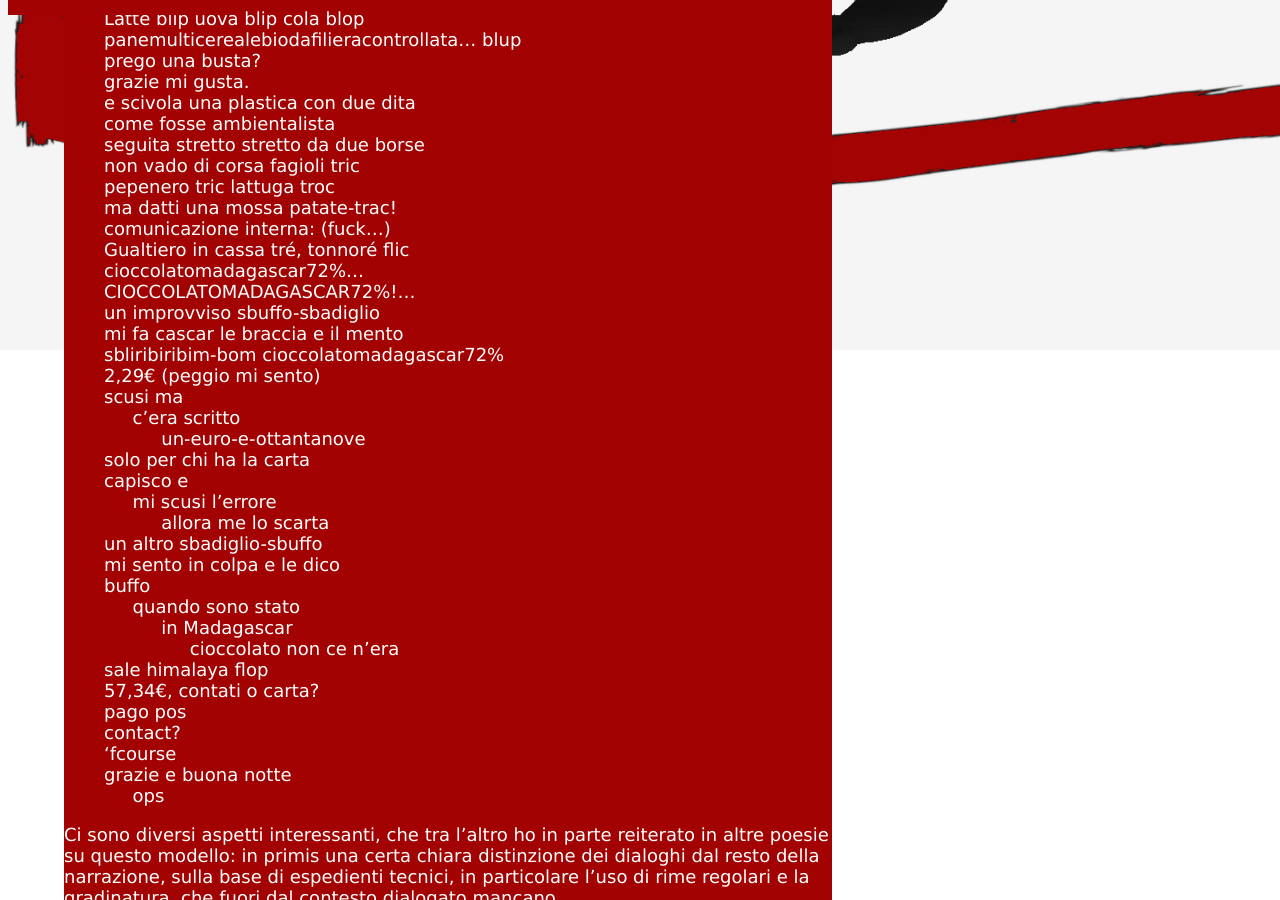
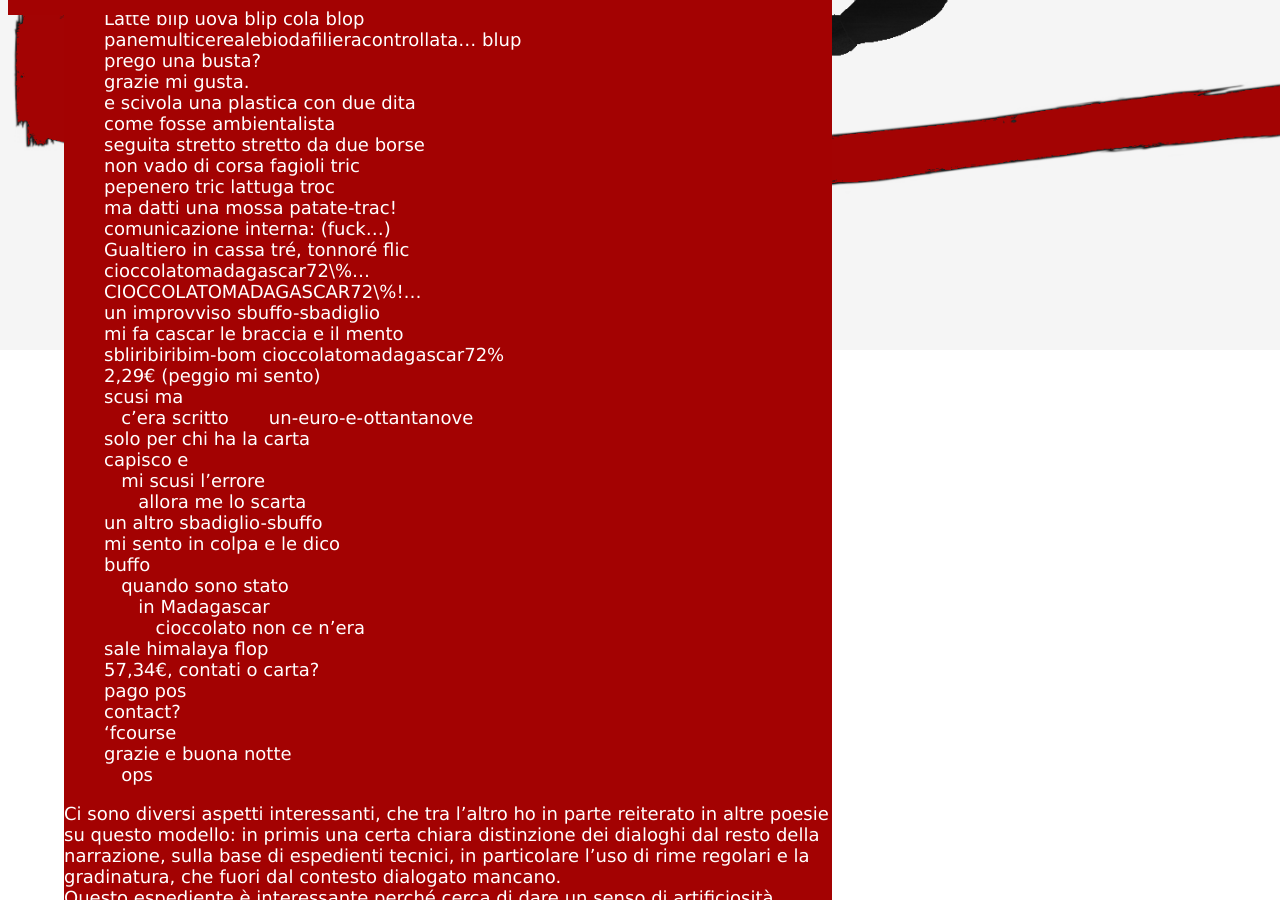
Before and after one commit to thechiefm88/thechiefm88.github.io, a Jekyll site: the page built from _posts/2021-07-21-poesia-cassiera-esausta.md, in a window 1280 px wide and 900 px high, scrolled down 550 px. Built offline with Jekyll 4.4.1, drawn with Linux system fonts in a browser that asks for light colours; part of the change alters nothing that is shown.

```diff
--- a/_posts/2021-07-21-poesia-cassiera-esausta.md
+++ b/_posts/2021-07-21-poesia-cassiera-esausta.md
@@ -22,32 +22,32 @@ Ecco il testo:
 >ma datti una mossa patate-trac!
 >comunicazione interna: (fuck...)
 >Gualtiero in cassa tré, tonnoré flic
->cioccolatomadagascar72%...
->CIOCCOLATOMADAGASCAR72%!...
+>cioccolatomadagascar72\%...
+>CIOCCOLATOMADAGASCAR72\%!...
 >un improvviso sbuffo-sbadiglio
 >mi fa cascar le braccia e il mento
 >sbliribiribim-bom cioccolatomadagascar72%
 >2,29€ (peggio mi sento)
 >scusi ma
->&nbsp;&nbsp;&nbsp;&nbsp;&nbsp;c'era scritto
->&nbsp;&nbsp;&nbsp;&nbsp;&nbsp;&nbsp;&nbsp;&nbsp;&nbsp;&nbsp;un-euro-e-ottantanove
+>&nbsp;&nbsp;&nbsp;c'era scritto
+>&nbsp;&nbsp;&nbsp;&nbsp;&nbsp;&nbsp;un-euro-e-ottantanove
 >solo per chi ha la carta
 >capisco e
->&nbsp;&nbsp;&nbsp;&nbsp;&nbsp;mi scusi l'errore
->&nbsp;&nbsp;&nbsp;&nbsp;&nbsp;&nbsp;&nbsp;&nbsp;&nbsp;&nbsp;allora me lo scarta
+>&nbsp;&nbsp;&nbsp;mi scusi l'errore
+>&nbsp;&nbsp;&nbsp;&nbsp;&nbsp;&nbsp;allora me lo scarta
 >un altro sbadiglio-sbuffo
 >mi sento in colpa e le dico
 >buffo
->&nbsp;&nbsp;&nbsp;&nbsp;&nbsp;quando sono stato
->&nbsp;&nbsp;&nbsp;&nbsp;&nbsp;&nbsp;&nbsp;&nbsp;&nbsp;&nbsp;in Madagascar
->&nbsp;&nbsp;&nbsp;&nbsp;&nbsp;&nbsp;&nbsp;&nbsp;&nbsp;&nbsp;&nbsp;&nbsp;&nbsp;&nbsp;&nbsp;cioccolato non ce n'era
+>&nbsp;&nbsp;&nbsp;quando sono stato
+>&nbsp;&nbsp;&nbsp;&nbsp;&nbsp;&nbsp;in Madagascar
+>&nbsp;&nbsp;&nbsp;&nbsp;&nbsp;&nbsp;&nbsp;&nbsp;&nbsp;cioccolato non ce n'era
 >sale himalaya flop
 >57,34€, contati o carta?
 >pago pos
 >contact?
 >'fcourse
 >grazie e buona notte
->&nbsp;&nbsp;&nbsp;&nbsp;&nbsp;ops
+>&nbsp;&nbsp;&nbsp;ops
 
 Ci sono diversi aspetti interessanti, che tra l'altro ho in parte reiterato in altre poesie su questo modello: in primis una certa chiara distinzione dei dialoghi dal resto della narrazione, sulla base di espedienti tecnici, in particolare l'uso di rime regolari e la gradinatura, che fuori dal contesto dialogato mancano.
 Questo espediente è interessante perché cerca di dare un senso di artificiosità, proprio in quei momenti in cui ci si aspetterebbe una certa naturalezza discorsiva, corda che viene tirata fino alle estreme conseguenze fino quasi a spezzarsi in chiusura, in cui la "stramberia" schivata al penultimo verso è seguita da "ops", anagramma di "pos" che ricollega alla precedente cascata di termini.
```
